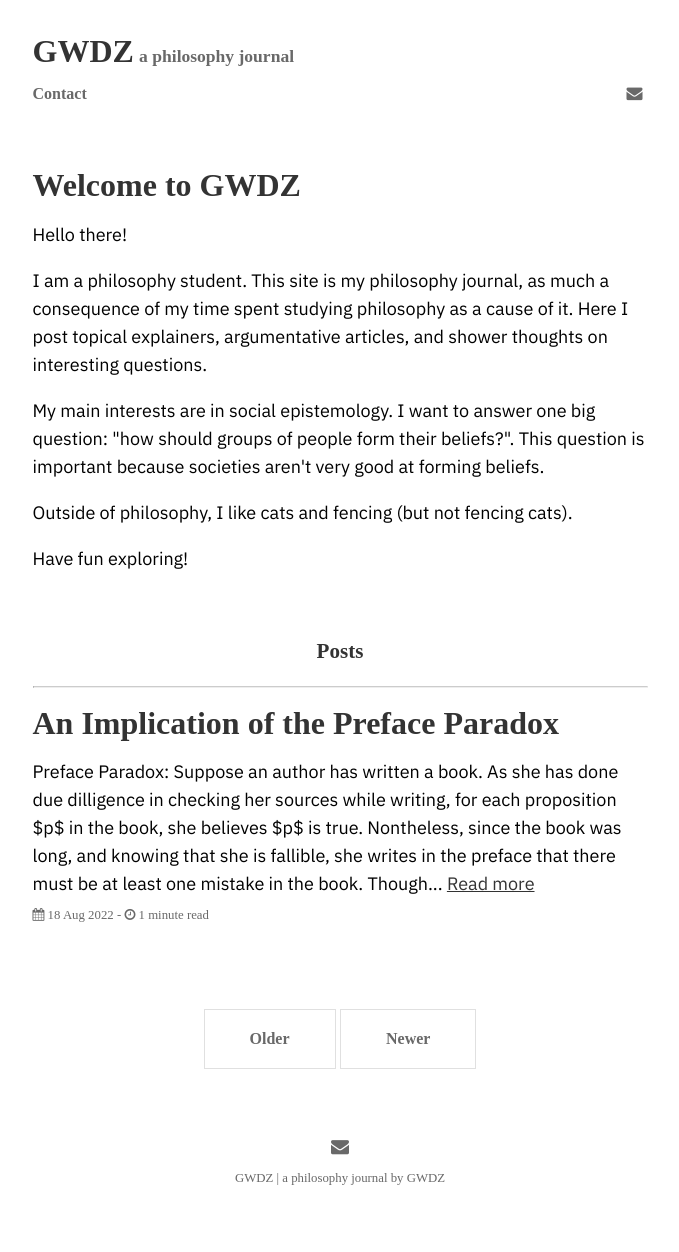
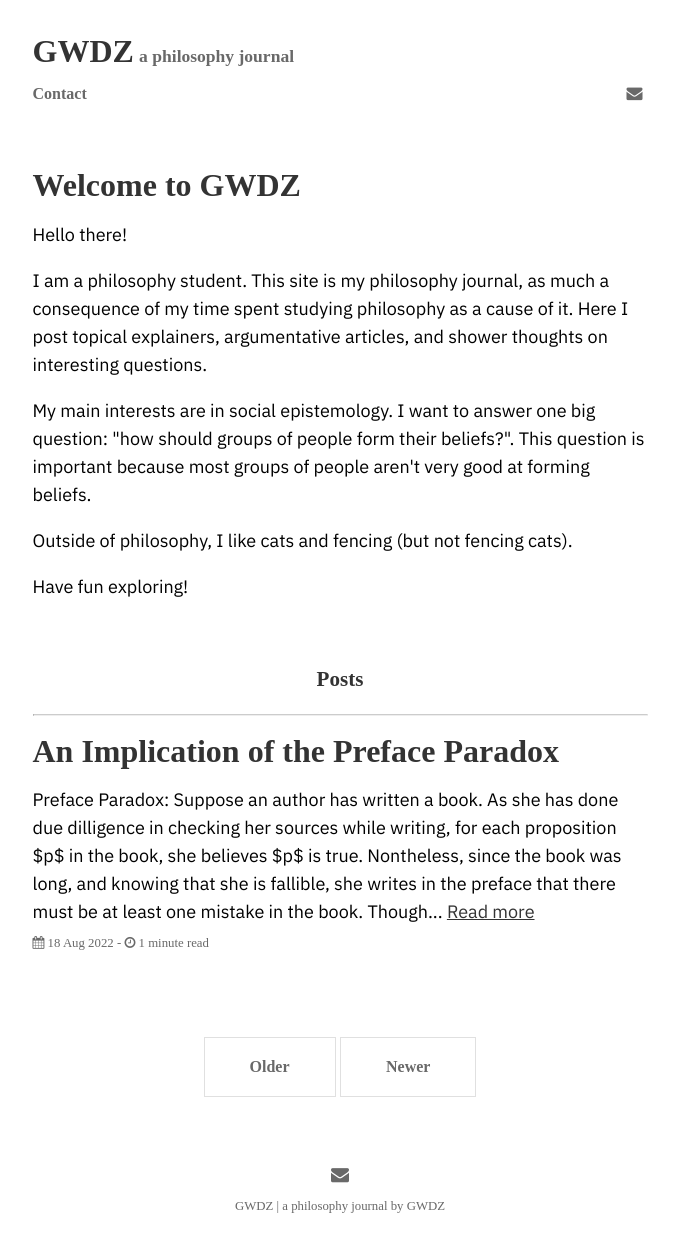
Before and after one commit to GWDZ-true/gwdz-site, a Jekyll site: the page built from index.html, in a window 1280 px wide. Shown: the whole page, without its empty margins (300-979 px from the left). Built offline with Jekyll 4.4.1, drawn with Linux system fonts in a browser that asks for light colours; some web fonts are replaced; the list of posts is cut into pages by our own code; before the commit the page ends 1224 px from its top, so only the background shows below that.

Commit message:
Update home.html

```diff
--- a/_layouts/home.html
+++ b/_layouts/home.html
@@ -12,7 +12,7 @@ Hello there!
 I am a philosophy student. This site is my philosophy journal, as much a consequence of my time spent studying philosophy as a cause of it. Here I post topical explainers, argumentative articles, and shower thoughts on interesting questions.
 </p>
 <p>
-My main interests are in social epistemology. I want to answer one big question: "how should groups of people form their beliefs?". This question is important because societies aren't very good at forming beliefs.
+My main interests are in social epistemology. I want to answer one big question: "how should groups of people form their beliefs?". This question is important because most groups of people aren't very good at forming beliefs.
 </p>
 <p>
 Outside of philosophy, I like cats and fencing (but not fencing cats).
```
